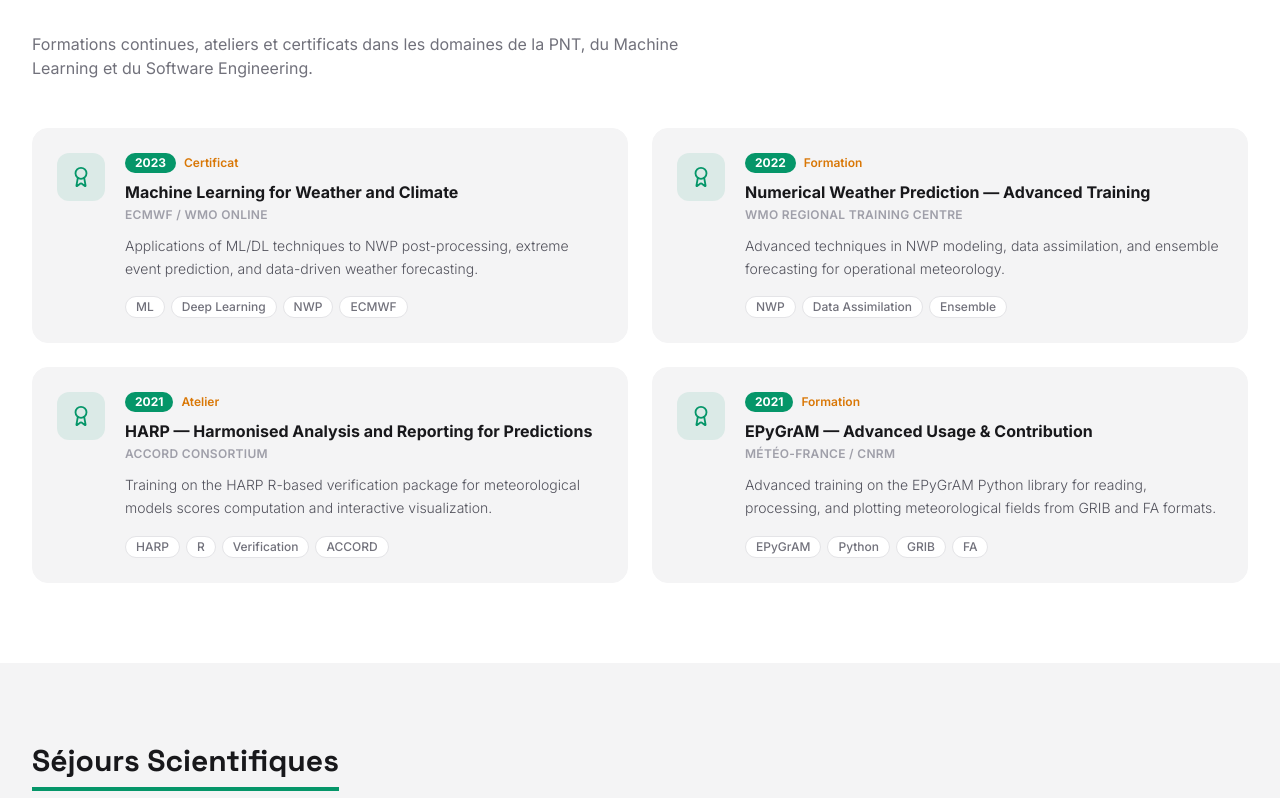
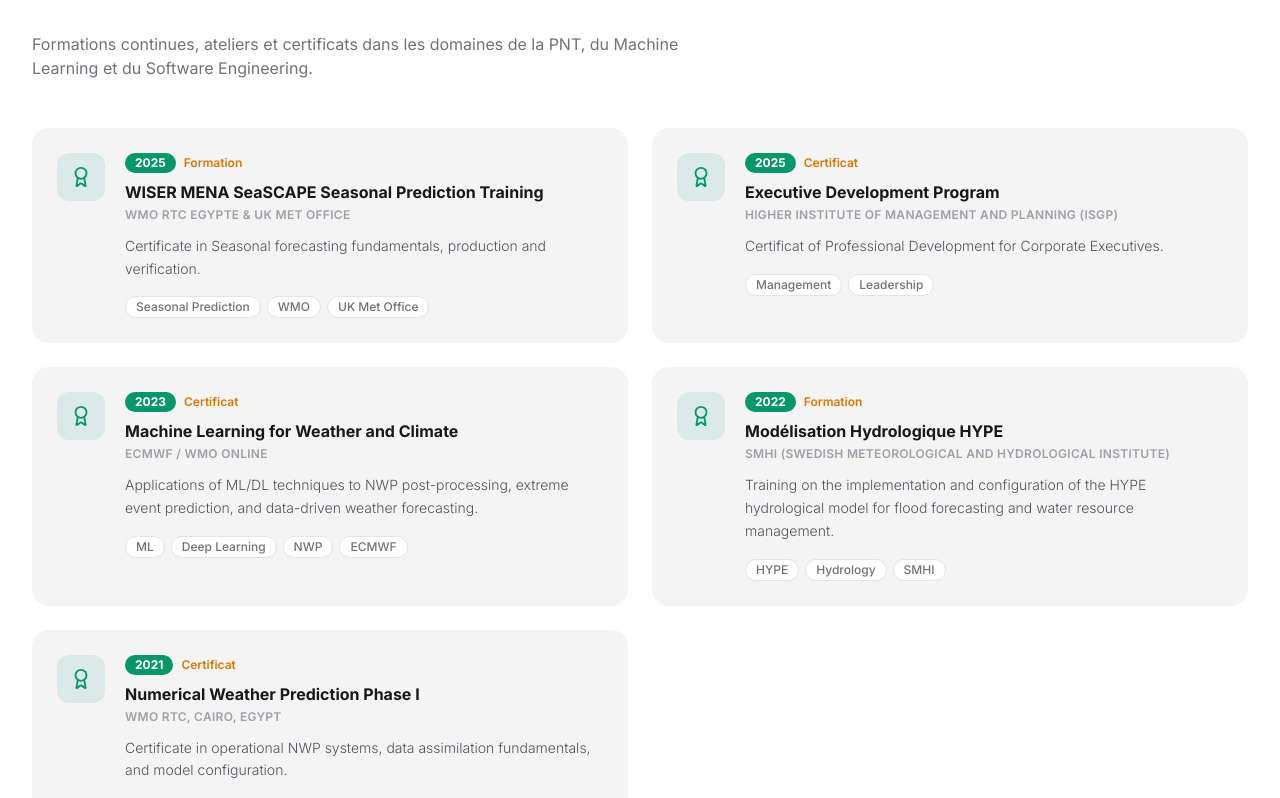
Before and after one commit to walidchikhi/walidchikhi.github.io, a React (Vite) app: page / in a window 1280 px wide. Shown: the part 6940-7738 px from the top of the page. Built offline with nearby package versions, Linux system fonts and the light colour scheme.

Commit message:
fix: resolve lightbox clipping issue and update Professional Trainings list from CV

```diff
--- a/src/components/ProfessionalTrainings.tsx
+++ b/src/components/ProfessionalTrainings.tsx
@@ -2,6 +2,22 @@ import { motion } from "motion/react";
 import { Award } from "lucide-react";
 
 const trainings = [
+  {
+    year: "2025",
+    title: "WISER MENA SeaSCAPE Seasonal Prediction Training",
+    org: "WMO RTC Egypte & UK Met Office",
+    type: "Formation",
+    desc: "Certificate in Seasonal forecasting fundamentals, production and verification.",
+    tags: ["Seasonal Prediction", "WMO", "UK Met Office"],
+  },
+  {
+    year: "2025",
+    title: "Executive Development Program",
+    org: "Higher Institute of Management and Planning (ISGP)",
+    type: "Certificat",
+    desc: "Certificat of Professional Development for Corporate Executives.",
+    tags: ["Management", "Leadership"],
+  },
   {
     year: "2023",
     title: "Machine Learning for Weather and Climate",
@@ -12,27 +28,19 @@ const trainings = [
   },
   {
     year: "2022",
-    title: "Numerical Weather Prediction — Advanced Training",
-    org: "WMO Regional Training Centre",
+    title: "Modélisation Hydrologique HYPE",
+    org: "SMHI (Swedish Meteorological and Hydrological Institute)",
     type: "Formation",
-    desc: "Advanced techniques in NWP modeling, data assimilation, and ensemble forecasting for operational meteorology.",
-    tags: ["NWP", "Data Assimilation", "Ensemble"],
+    desc: "Training on the implementation and configuration of the HYPE hydrological model for flood forecasting and water resource management.",
+    tags: ["HYPE", "Hydrology", "SMHI"],
   },
   {
     year: "2021",
-    title: "HARP — Harmonised Analysis and Reporting for Predictions",
-    org: "ACCORD Consortium",
-    type: "Atelier",
-    desc: "Training on the HARP R-based verification package for meteorological models scores computation and interactive visualization.",
-    tags: ["HARP", "R", "Verification", "ACCORD"],
-  },
-  {
-    year: "2021",
-    title: "EPyGrAM — Advanced Usage & Contribution",
-    org: "Météo-France / CNRM",
-    type: "Formation",
-    desc: "Advanced training on the EPyGrAM Python library for reading, processing, and plotting meteorological fields from GRIB and FA formats.",
-    tags: ["EPyGrAM", "Python", "GRIB", "FA"],
+    title: "Numerical Weather Prediction Phase I",
+    org: "WMO RTC, Cairo, Egypt",
+    type: "Certificat",
+    desc: "Certificate in operational NWP systems, data assimilation fundamentals, and model configuration.",
+    tags: ["NWP", "Data Assimilation", "WMO"],
   },
 ];
 
--- a/src/components/Projects.tsx
+++ b/src/components/Projects.tsx
@@ -1,4 +1,5 @@
 import { useState, useEffect, useCallback } from "react";
+import { createPortal } from "react-dom";
 import { motion, AnimatePresence } from "motion/react";
 import { projects } from "../data";
 import {
@@ -30,16 +31,21 @@ function Lightbox({
       if (e.key === "ArrowRight") next();
     };
     window.addEventListener("keydown", onKey);
-    return () => window.removeEventListener("keydown", onKey);
+    // Prevent scrolling behind
+    document.body.style.overflow = 'hidden';
+    return () => {
+      window.removeEventListener("keydown", onKey);
+      document.body.style.overflow = 'unset';
+    };
   }, [onClose, prev, next]);
 
-  return (
+  return createPortal(
     <AnimatePresence>
       <motion.div
         initial={{ opacity: 0 }}
         animate={{ opacity: 1 }}
         exit={{ opacity: 0 }}
-        className="fixed inset-0 z-50 flex items-center justify-center bg-black/90 backdrop-blur-sm"
+        className="fixed inset-0 z-[100] flex items-center justify-center bg-black/90 backdrop-blur-sm"
         onClick={onClose}
       >
         {/* Close button */}
@@ -97,7 +103,8 @@ function Lightbox({
           </>
         )}
       </motion.div>
-    </AnimatePresence>
+    </AnimatePresence>,
+    document.body
   );
 }
 
```
